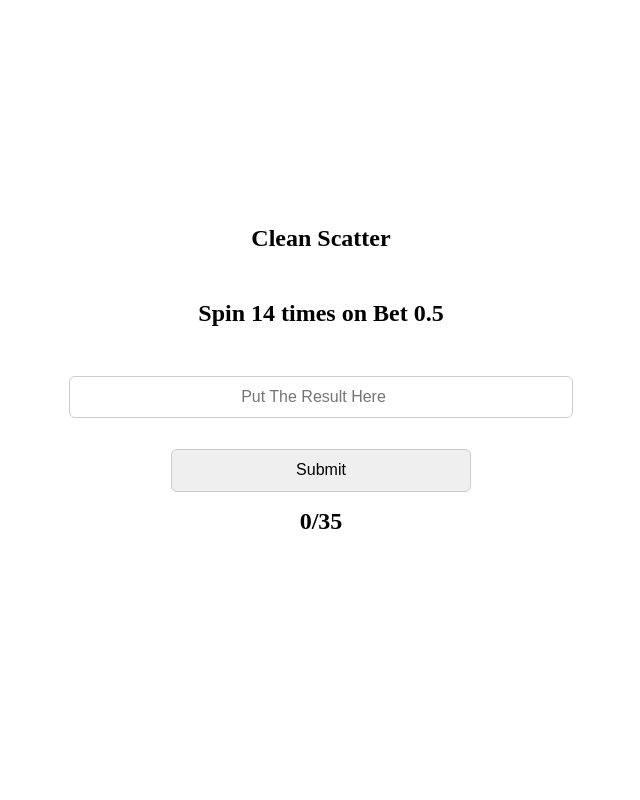
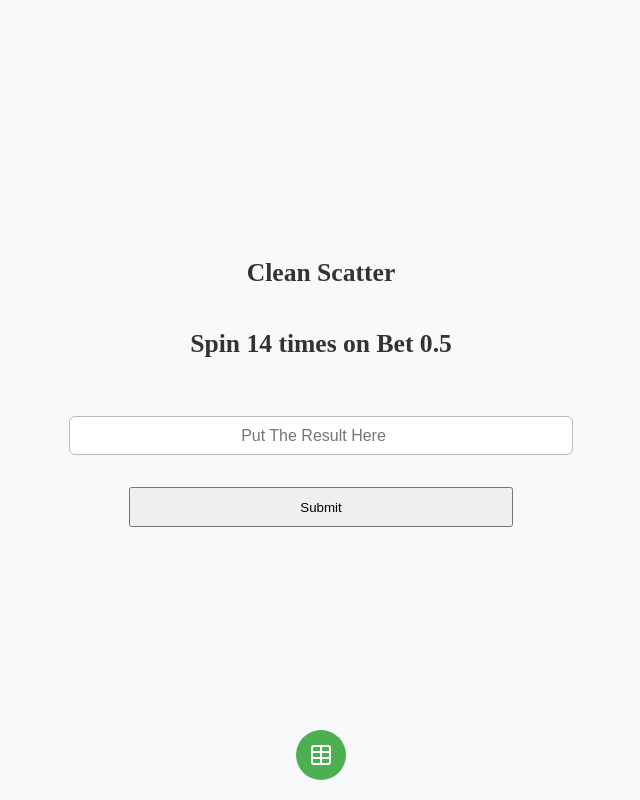
Before and after one commit to enzoperce35/clean-scatter, a React (Vite) app: page / in a window 1280 px wide. Both pictures are taken after typing "5" into the empty fields and a click on the input "Scatter". Shown: the whole page, without its empty margins (319-959 px from the left). Built offline with nearby package versions, Linux system fonts and the light colour scheme.

Commit message:
improvements

```diff
--- a/package.json
+++ b/package.json
@@ -10,6 +10,7 @@
     "preview": "vite preview"
   },
   "dependencies": {
+    "lucide-react": "^0.477.0",
     "react": "^18.3.1",
     "react-dom": "^18.3.1"
   },
--- a/src/App.css
+++ b/src/App.css
@@ -2,14 +2,17 @@ body {
   display: flex;
   justify-content: center;
   align-items: center;
-  min-height: 95vh; /* Adjusted to make elements appear a bit higher */
+  min-height: 95vh;
   margin: 0;
   padding: 1rem;
+  background-color: #f8f9fa;
 }
 
 h1 {
-  padding-bottom: 4vh; /* Reduced from 5vh to move up */
-  font-size: 1.5rem;
+  padding-bottom: 3vh;
+  font-size: 1.6rem;
+  font-weight: bold;
+  color: #333;
 }
 
 #root {
@@ -24,57 +27,95 @@ h1 {
 .result-form {
   display: flex;
   flex-direction: column;
-  margin-bottom: 0.75rem; /* Reduced spacing */
+  gap: 0.5rem;
+  margin-bottom: 0.5rem;
+  padding: 1rem;
+  border-radius: 8px;
 }
 
 label {
-  margin-bottom: 0.4rem; /* Slightly reduced spacing */
   font-weight: bold;
   font-size: 1rem;
+  color: #555;
 }
 
 input {
-  width: 80%;
+  width: 85%;
   margin: auto;
-  padding: 0.7rem; /* Slightly reduced padding */
+  padding: 0.6rem;
   font-size: 1rem;
-  border: 1px solid #ccc;
+  border: 1px solid #bbb;
   border-radius: 6px;
-  text-align: center; /* Centers text inside input fields */
+  text-align: center;
 }
 
 input[type="submit"] {
-  width: 50%;
-  padding: 0.7rem;
+  width: 40%;
+  padding: 0.6rem;
   font-size: 1rem;
   border-radius: 6px;
   cursor: pointer;
-  margin-top: 1.2rem; /* Adds space above the submit button */
+  margin-top: 1rem;
+  background-color: #4caf50;
+  color: white;
+  border: none;
+  transition: background 0.3s;
+}
+
+input[type="submit"]:hover {
+  background-color: #45a049;
+}
+
+#scatter-submit {
+  height: 5vh;
+  width: 30vw;
+  align-self: center;
+  margin-top: 3vh;
 }
 
 .hidden {
   display: none;
 }
 
-/* Mobile-specific adjustments */
+.records-toggle {
+  position: fixed;
+  bottom: 20px;
+  left: 50%;
+  transform: translateX(-50%);
+  background: #4caf50;
+  color: white;
+  border: none;
+  border-radius: 50%;
+  width: 50px;
+  height: 50px;
+  display: flex;
+  align-items: center;
+  justify-content: center;
+  cursor: pointer;
+}
+
 @media (max-width: 600px) {
   body {
-    padding-top: 4rem;
-    min-height: 60vh; /* Adjusted for a slightly higher appearance */
+    padding-top: 1rem;
+    min-height: 70vh;
   }
 
   h1 {
-    font-size: 1.2rem;
-    padding-bottom: 8vh; /* Reduced padding */
+    font-size: 1.3rem;
+    padding-bottom: 5vh;
   }
 
   input {
-    font-size: 1rem;
-    padding: 0.55rem; /* Reduced padding for a tighter layout */
+    font-size: 0.9rem;
+    padding: 0.5rem;
   }
 
   input[type="submit"] {
-    width: 60%;
+    width: 50%;
+  }
+
+  #scatter-submit {
+    height: 3.8vh;
   }
 }
 
@@ -88,6 +129,6 @@ input[type="submit"] {
 }
 
 .appear-active {
-  animation: fadeIn 2s ease-out forwards;
-  opacity: 0; /* Start hidden */
+  animation: fadeIn 1.5s ease-out forwards;
+  opacity: 0;
 }
--- a/src/App.jsx
+++ b/src/App.jsx
@@ -13,12 +13,13 @@ function App() {
       const newFund = new Fund();
       newFund.setFund(inputFund)
 
+      sessionStorage.setItem('initialFund', inputFund);
+
       setFund(newFund);
     }
 
     e.preventDefault();
   };
-
 
   return (
     <>
--- a/src/Scatter.jsx
+++ b/src/Scatter.jsx
@@ -1,80 +1,100 @@
-import { useState, useEffect } from "react";
+import { useState, useEffect, useRef } from "react";
+import RecordsTable from "./records/recordsTable";
+import { CircleDollarSign, Table } from "lucide-react";
+import { createRecord, updateRecord } from "./records/records";
 
 export default function Scatter({ fund }) {
+  const inputRef = useRef(null);
+  const [bet, setBet] = useState(0);
+  const [records, setRecords] = useState([]);
+  const [endGame, setEndGame] = useState(false);
+  const [textEffect, setTextEffect] = useState(false);
   const [fundUpdated, setFundUpdated] = useState(false);
-  const [endGame, setEndGame] = useState(false);
+  const [showRecords, setShowRecords] = useState(false);
+  const initialFund = parseInt(sessionStorage.getItem('initialFund'));
   const bets = [0.5, 1, 2, 3, 5, 10, 20, 30, 40, 50, 80, 100, 200, 500, 1000];
   const spins = fund.hasSignificantIncrease() && fund.isIncreasing() ? 14 : 25;
-  const [textEffect, setTextEffect] = useState(false);
+
+  useEffect(() => {
+    const newBet = calculateBet();
+    setBet(newBet);
+
+    const suspiciousDecline = sumNegativeChanges() >= 25 && fund.newFund < fund.fund * 0.80;
+    const overTheSafeLine = (fund.newFund - newBet * spins) < ((fund.newHigh / 2) + (0.40 * (fund.newHigh - initialFund)));
+
+    if (!fund.isIncreasing() && newBet && (overTheSafeLine || suspiciousDecline)) {
+      setEndGame(true);
+    }
+  }, [fund.fund, fund.newFund]);
+
+  useEffect(() => {
+    if (records.length > 0) {
+      setRecords((prev) => {
+        const updatedRecord = [...prev];
+        updatedRecord[updatedRecord.length - 1] = updateRecord(updatedRecord[updatedRecord.length - 1], fund);
+        return updatedRecord;
+      });
+    }
+  }, [fundUpdated]);
+
+  function handleSubmit(e) {
+    e.preventDefault();
+    const newFund = parseFloat(new FormData(e.target).get("new-fund"));
+
+    if (!isNaN(newFund)) {
+      fund.setNewFund(newFund);
+      setFundUpdated((prev) => !prev);
+      setRecords((prev) => [...prev, createRecord({ bet, spins })]);
+    }
+
+    setTextEffect(false);
+    setTimeout(() => setTextEffect(true), 10);
+
+    e.target.reset();
+    inputRef.current?.focus();
+  }
+
+  const sumNegativeChanges = () =>
+    records.reduce((total, record) => total + (record.change < 0 ? Math.abs(record.change) : 0), 0);
 
   const calculateBet = () => {
-    const play = (test = false) => { console.log(`to test: ${test}`)
+    const play = (test = false) => {
       const playable = (fund.fund / (test ? 5 : 2)) / 25;
-      return bets.filter((bet) => bet <= playable).pop() || bets[0]; // Get the closest smaller bet
+      return bets.filter((bet) => bet <= playable).pop() || bets[0];
     };
 
-    const rebound = () => { console.log(`to rebound`)
+    const rebound = () => {
       const playable = (fund.fund - fund.newFund) / 100;
-      const reboundBet = bets.find((bet) => bet >= playable) || null; // Get the closest higher bet
-      return reboundBet;
+      return bets.find((bet) => bet >= playable) || null;
     };
 
     return fund.isIncreasing() ? play(fund.hasSignificantIncrease()) : rebound();
   };
 
-  const [bet, setBet] = useState(() => calculateBet());
+  return (
+    <div className="scatter-container">
+      <button className="records-toggle" onClick={() => setShowRecords(!showRecords)}>
+        {showRecords ? <CircleDollarSign size={24} /> : <Table size={24} />}
+      </button>
 
-  useEffect(() => {
-    const newBet = calculateBet();
-    const overTheSafeLine = (fund.newFund - (newBet * spins)) < fund.fund / 2
-    const suspiciousDecline = fund.decrease >= 35 && fund.newFund <= fund.fund * 0.75;
-
-    setBet(newBet);
-
-    if (!fund.isIncreasing() && newBet && (overTheSafeLine || suspiciousDecline)) {
-      setEndGame((prev) => prev || true);
-    }
-  }, [fund.fund, fund.newFund]);
-
-  function handleSubmit(e) {
-    e.preventDefault();
-
-    const newFund = parseInt(new FormData(e.target).get("new-fund"), 10);
-
-    if (!isNaN(newFund)) {
-      fund.setNewFund(newFund);
-      setFundUpdated((prev) => !prev);
-    }
-
-    setTextEffect(false);
-    setTimeout(() => setTextEffect(true), 10);
-  }
-
-  return (
-    <div>
-      <h1 className={textEffect ? "appear-active" : ""}>{endGame ? "No More Spins: This Is Not Going To Be Good!" : `Spin ${spins} times on Bet ${bet}`}</h1>
-
-      <div className={endGame ? 'hidden' : ''}>
-        <form id="spin-result" onSubmit={handleSubmit}>
-          <div>
-            <div className="result-form">
-              <input
-                type="number"
-                step="any"
-                name="new-fund"
-                placeholder="Put The Result Here"
-                required
-              />
-            </div>
-          </div>
-
-          <div id="submit">
-            <input type="submit" value="Submit" disabled={endGame} />
-          </div>
-        </form>
-      </div>
-
-      <h1 className="">{`${parseInt(fund.decrease, 10)}/35`}</h1>
+      {showRecords ? (
+        <div className="records-table">
+          <RecordsTable records={records} />
+        </div>
+      ) : (
+        <div className="gameplay-container">
+          <h1 className={textEffect ? "appear-active" : ""}>
+            {endGame ? "No More Spins: This Is Not Going To Be Good!" : `Spin ${spins} times on Bet ${bet}`}
+          </h1>
+          {!endGame && (
+            <form id="spin-result" onSubmit={handleSubmit} className="result-form">
+              <input ref={inputRef} type="number" step="any" name="new-fund" placeholder="Put The Result Here" required />
+              <button type="submit" id="scatter-submit" disabled={endGame}>Submit</button>
+            </form>
+          )}
+          <h1 className="hidden">{`${parseInt(sumNegativeChanges(), 10)}/25`}</h1>
+        </div>
+      )}
     </div>
   );
 }
--- a/src/fund.jsx
+++ b/src/fund.jsx
@@ -1,10 +1,9 @@
 class Fund {
   constructor() {
-    this.fund = this.getFund();
+    this.fund = null;
     this.newFund = this.fund;
     this.newHigh = 0;
-    this.increase = null;
-    this.decrease = 0;
+    this.change = null;
   }
 
   setFund(value) {
@@ -13,7 +12,6 @@ class Fund {
       this.fund = fundValue;
       this.newFund = fundValue;
       this.newHigh = fundValue;
-      this.decrease = 0;
     }
   }
 
@@ -21,16 +19,7 @@ class Fund {
     const newFund = parseInt(value, 10);
 
     if (!isNaN(newFund)) {
-      // Calculate percentage change between newHigh and newFund
-      let change = ((newFund - this.newFund) / this.newFund) * 100;
-
-      if (change < 0) {
-        this.decrease += Math.abs(change);
-        this.increase = 0;
-      } else {
-        this.increase = change;
-      }
-
+      this.change = ((newFund - this.newFund) / this.newFund) * 100;
       this.newFund = newFund;
 
       // Automatically update this.fund if newFund is at least 50% higher than this.fund
@@ -43,16 +32,12 @@ class Fund {
     }
   }
 
-  getFund() {
-    return parseInt(sessionStorage.getItem("fund"), 10) || 0;
-  }
-
   isIncreasing() {
     return this.newFund >= this.fund
   }
 
   hasSignificantIncrease() {
-    return this.increase === null || this.increase >= 30;
+    return this.change === null || this.change >= 30
   }
 }
 
--- /dev/null
+++ b/src/records/records.js
@@ -0,0 +1,24 @@
+export function createRecord({ bet, spins }) {
+  return {
+    bet,
+    spins,
+    fund: null,
+    change: null,
+    newFund: null,
+    newHigh: null,
+    isIncreasing: null,
+    hasSignificantIncrease: null,
+  };
+}
+
+export function updateRecord(record, fund) {
+  return {
+    ...record,
+    fund: fund.fund,
+    change: fund.change,
+    newFund: fund.newFund,
+    newHigh: fund.newHigh,
+    isIncreasing: fund.isIncreasing(),
+    hasSignificantIncrease: fund.hasSignificantIncrease(),
+  };
+}
--- /dev/null
+++ b/src/records/recordsTable.jsx
@@ -0,0 +1,41 @@
+import React from "react";
+import "../RecordsTable.css";
+
+export default function RecordsTable({ records }) {
+  return (
+    <div className="table-container">
+      <table className="records-table">
+        <thead>
+          <tr>
+            <th>Bet</th>
+            <th>Spins</th>
+            <th>Fund</th>
+            <th>Change</th>
+            <th>New Fund</th>
+            <th>New High</th>
+            <th>Increasing</th>
+            <th>Significant Increase</th>
+          </tr>
+        </thead>
+        <tbody>
+          {records.toReversed().map((record, index) => (
+            <tr key={index} className={index % 2 === 0 ? "even-row" : "odd-row"}>
+              <td data-label="Bet">{record.bet}</td>
+              <td data-label="Spins">{record.spins}</td>
+              <td data-label="Fund">{record.fund}</td>
+              <td data-label="Change">{parseInt(record.change, 10)}</td>
+              <td data-label="New Fund" className="new-fund">{record.newFund}</td>
+              <td data-label="New High" className="new-high">{record.newHigh}</td>
+              <td data-label="Increasing" className={record.isIncreasing ? "increasing" : "decreasing"}>
+                {record.isIncreasing ? "Yes" : "No"}
+              </td>
+              <td data-label="Significant Increase" className={record.hasSignificantIncrease ? "significant-increase" : "no-increase"}>
+                {record.hasSignificantIncrease ? "Yes" : "No"}
+              </td>
+            </tr>
+          ))}
+        </tbody>
+      </table>
+    </div>
+  );
+}
```
Also changed, not shown: src/RecordsTable.css (added, +109 -0 lines), 1 other file (tests, documents, lock files or other folders).
